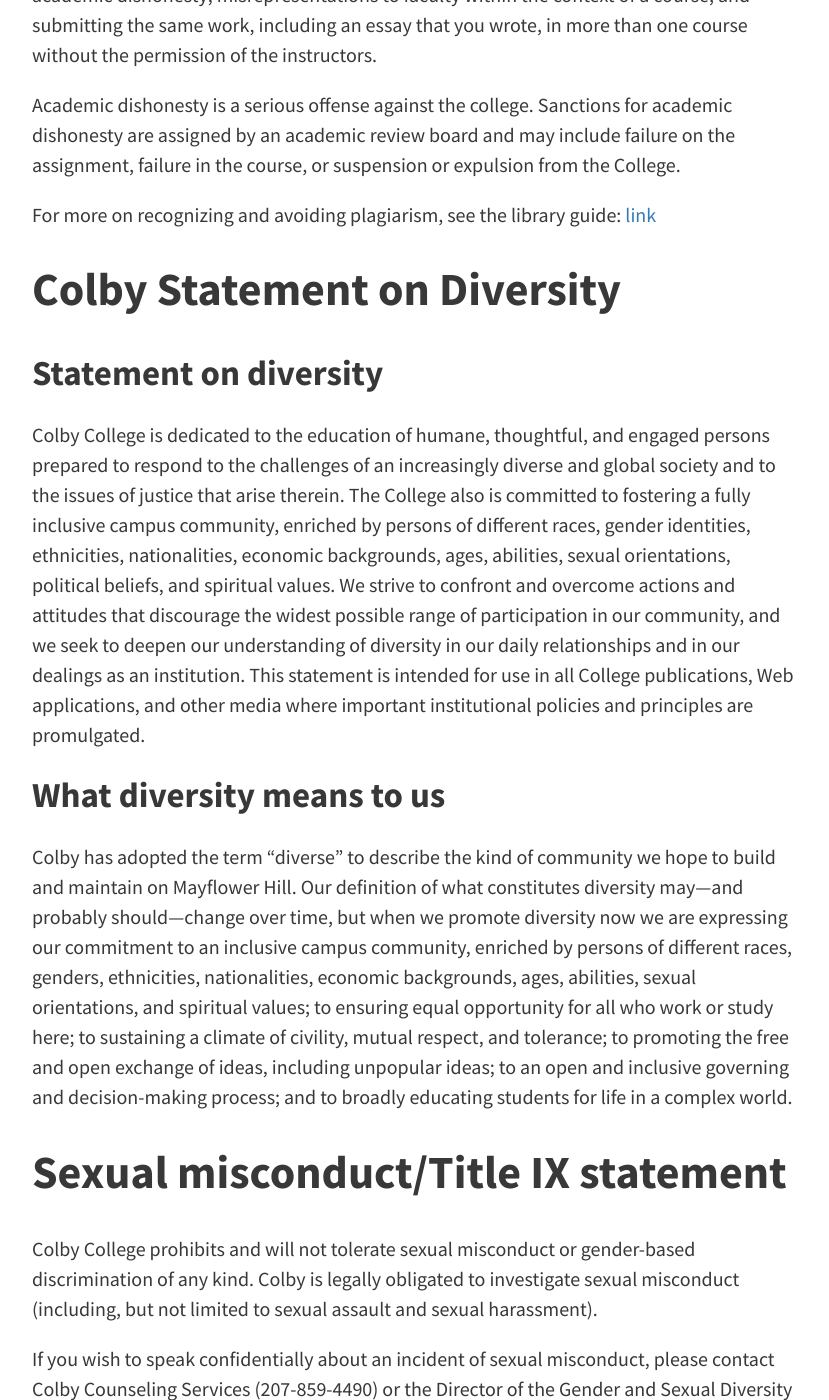
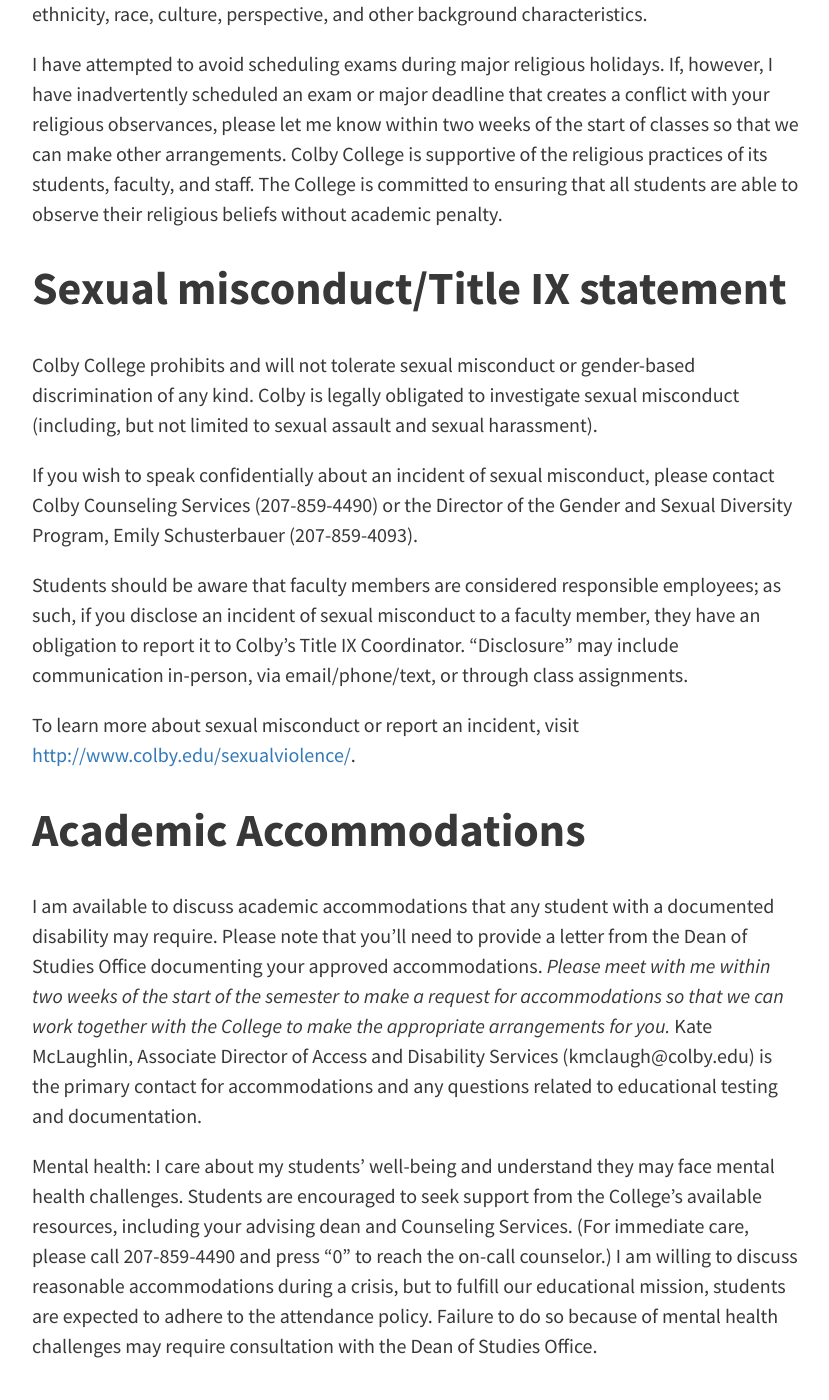
Before and after one commit to davan690/ColbyEcology.github.io, a Jekyll site: the page built from pages/syllabus.md, in a window 1280 px wide and 1400 px high, scrolled down 5915 px. Shown: the whole window, without its empty margins (224-1053 px from the left). Built offline with Jekyll 4.4.1, drawn with Linux system fonts in a browser that asks for light colours; some of the changed text lies outside the part shown.

Commit message:
div and aca accom statements

```diff
--- a/pages/syllabus.md
+++ b/pages/syllabus.md
@@ -43,15 +43,6 @@
 C. Apply concepts and principles to topical ecological issues having implications for policy or management.
 D. Gain direct experience with generating hypotheses, developing experimental designs, and applying statistical analyses to ecological data.
 E. Gain first-hand familiarity with local ecological communities.
-
-## Concepts to be addressed in Ecology (BI271)
-
-Concept               | Topics
-:---------------------|:-------------------------------------------------------------------------
-Introductory material | Definition of ecology, scale and hierarchy, ecological methodologies
-Population ecology    | Density-independent and -dependent growth, stage and spatial population structure, stochasticity, evolution and adaptation, niches; species interactions
-Ecosystem ecology     | Energy, productivity, community effects on energy flows, trophic ecology and foodwebs, disturbance and succession, nutrients cycling (N, P, micronutrients), landscape ecology, metacommunities, global ecology
-
 
 # Grading
 
@@ -101,11 +92,11 @@
 
 For more on recognizing and avoiding plagiarism, see the library guide: [link](libguides.colby.edu/avoidingplagiarism)
 
-# Colby Statement on Diversity
-## Statement on diversity
-Colby College is dedicated to the education of humane, thoughtful, and engaged persons prepared to respond to the challenges of an increasingly diverse and global society and to the issues of justice that arise therein. The College also is committed to fostering a fully inclusive campus community, enriched by persons of different races, gender identities, ethnicities, nationalities, economic backgrounds, ages, abilities, sexual orientations, political beliefs, and spiritual values. We strive to confront and overcome actions and attitudes that discourage the widest possible range of participation in our community, and we seek to deepen our understanding of diversity in our daily relationships and in our dealings as an institution. This statement is intended for use in all College publications, Web applications, and other media where important institutional policies and principles are promulgated.
-## What diversity means to us
-Colby has adopted the term “diverse” to describe the kind of community we hope to build and maintain on Mayflower Hill. Our definition of what constitutes diversity may—and probably should—change over time, but when we promote diversity now we are expressing our commitment to an inclusive campus community, enriched by persons of different races, genders, ethnicities, nationalities, economic backgrounds, ages, abilities, sexual orientations, and spiritual values; to ensuring equal opportunity for all who work or study here; to sustaining a climate of civility, mutual respect, and tolerance; to promoting the free and open exchange of ideas, including unpopular ideas; to an open and inclusive governing and decision-making process; and to broadly educating students for life in a complex world.
+# Statment on Diversity
+It is my intent that students from diverse backgrounds and perspectives be well-served by this course, that students' learning needs be addressed both in and out of class, and that the diversity that students bring to this class be viewed as a resource, strength and benefit. I expect you to feel challenged and sometimes outside of your comfort zone in this course, but it is my intent to present materials and activities that are inclusive and respectful of all persons, no matter their gender, sexual orientation, disability, age, socioeconomic status, ethnicity, race, culture, perspective, and other background characteristics.
+
+I have attempted to avoid scheduling exams during major religious holidays. If, however, I have inadvertently scheduled an exam or major deadline that creates a conflict with your religious observances, please let me know within two weeks of the start of classes so that we can make other arrangements.  Colby College is supportive of the religious practices of its students, faculty, and staff. The College is committed to ensuring that all students are able to observe their religious beliefs without academic penalty.
+
 
 # Sexual misconduct/Title IX statement
 Colby College prohibits and will not tolerate sexual misconduct or gender-based discrimination of any kind. Colby is legally obligated to investigate sexual misconduct (including, but not limited to sexual assault and sexual harassment).
@@ -116,7 +107,13 @@
 
 To learn more about sexual misconduct or report an incident, visit [http://www.colby.edu/sexualviolence/](http://www.colby.edu/sexualviolence/).
 
-# Athletic participation
+# Academic Accommodations
+I am available to discuss academic accommodations that any student with a documented disability may require. Please note that you’ll need to provide a letter from the Dean of Studies Office documenting your approved accommodations. *Please meet with me within two weeks of the start of the semester to make a request for accommodations so that we can work together with the College to make the appropriate arrangements for you.*  Kate McLaughlin, Associate Director of Access and Disability Services (kmclaugh@colby.edu) is the primary contact for accommodations and any questions related to educational testing and documentation.
+
+Mental health:  I care about my students’ well-being and understand they may face mental health challenges. Students are encouraged to seek support from the College’s available resources, including your advising dean and Counseling Services.  (For immediate care, please call 207-859-4490 and press “0” to reach the on-call counselor.)  I am willing to discuss reasonable accommodations during a crisis, but to fulfill our educational mission, students are expected to adhere to the attendance policy.  Failure to do so because of mental health challenges may require consultation with the Dean of Studies Office.
+
+
+# Athletic Participation
 While Colby College is supportive of athletic participation by its students, academics takes priority over athletics. Both NCAA and Colby rules prohibit missing class for practices. In the case of overlapping commitments between class and athletic competitions, the student must meet with the professor as soon as possible to discuss these overlaps. The student may request permission to miss class and make up the missed work; the instructor has final authority either to grant or to withhold permission
 
 {::comment}
```
